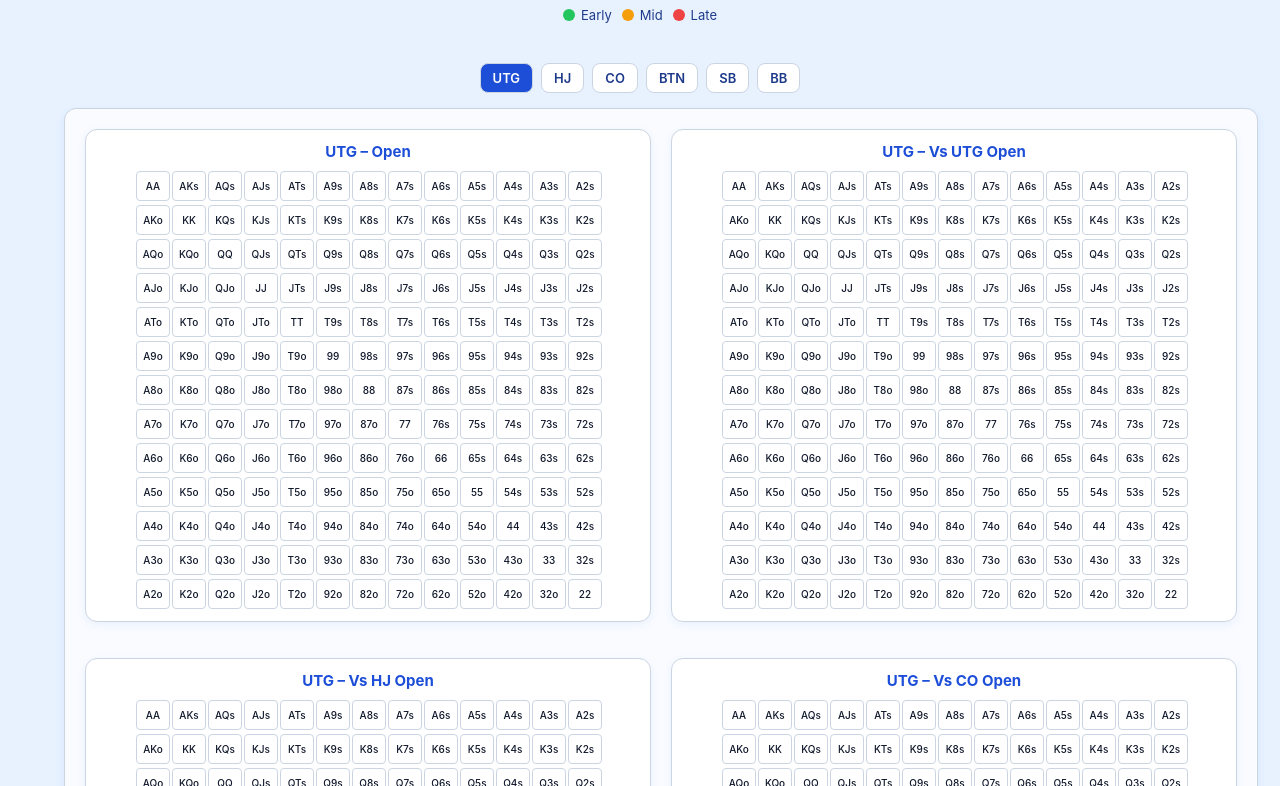
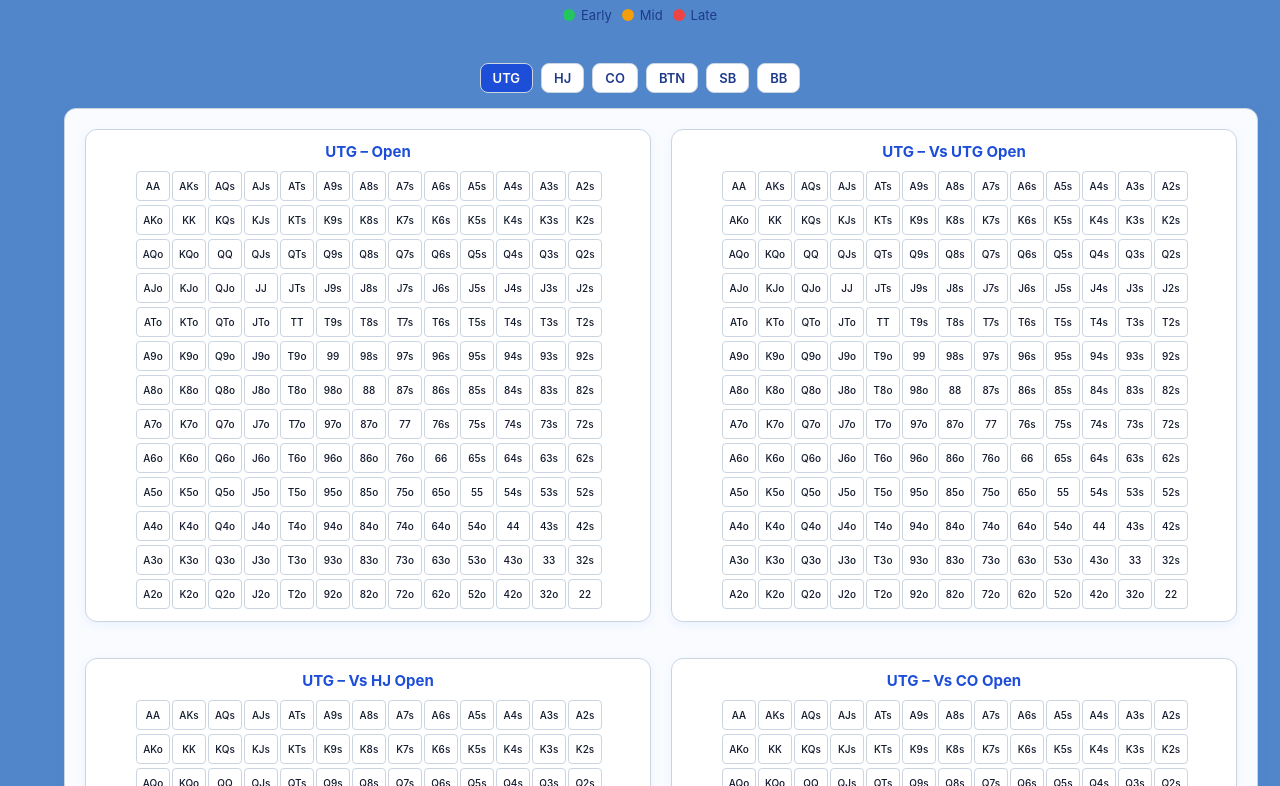
Before and after one commit to yckdo/poker, a plain HTML site: page index.html in a window 1280 px wide. Shown: the part 115-901 px from the top of the page. Drawn offline with Linux system fonts and the light colour scheme.

Commit message:
fsdf sfds fdsf

```diff
--- a/index.html
+++ b/index.html
@@ -6,7 +6,7 @@
   <title>Tournoi 6-max – Ranges Préflop</title>
   <style>
     :root {
-      --bg:#e8f2ff;
+      --bg:#5186ca;
       --panel:#f9fbff;
       --text:#0f172a;
       --brand:#2563eb;
```
